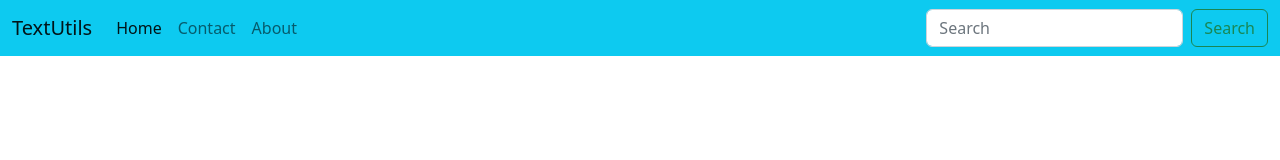
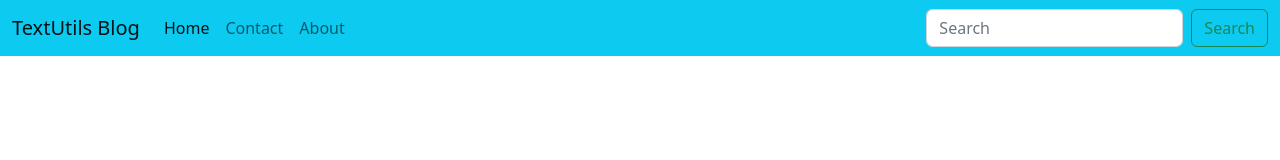
Before and after one commit to chaitanya-lohar/TextUtils, a React (Create React App) app: page / in a window 1280 px wide. Shown: the top 160 px of the page. Built offline with nearby package versions, Linux system fonts and the light colour scheme.

Commit message:
props update

```diff
--- a/src/App.js
+++ b/src/App.js
@@ -1,37 +1,12 @@
 
 import "./App.css";
+import Navbar from "./components/Navbar";
+
 
 function Demo() {
   return (
-    //<>this is jsx fragment
-    <>
-      <nav className="navbar navbar-expand-lg navbar-black bg-info">
-  <div className="container-fluid">
-    <a className="navbar-brand" href="/">TextUtils</a>
-    <button className="navbar-toggler" type="button" data-bs-toggle="collapse" data-bs-target="#navbarSupportedContent" aria-controls="navbarSupportedContent" aria-expanded="false" aria-label="Toggle navigation">
-      <span className="navbar-toggler-icon"></span>
-    </button>
-    <div className="collapse navbar-collapse" id="navbarSupportedContent">
-      <ul className="navbar-nav me-auto mb-2 mb-lg-0">
-        <li className="nav-item">
-          <a className="nav-link active" aria-current="page" href="/">Home</a>
-        </li>
-        <li className="nav-item">
-          <a className="nav-link" href="/">Contact</a>
-        </li>
-        <li className="nav-item">
-          <a className="nav-link" href="/">About</a>
-        </li>
+<Navbar title="TextUtils Blog" homeText="Home" aboutText="About" contactText="Contact"  />
 
-      </ul>
-      <form className="d-flex" role="search">
-        <input className="form-control me-2" type="search" placeholder="Search" aria-label="Search"/>
-        <button className="btn btn-outline-success" type="submit">Search</button>
-      </form>
-    </div>
-  </div>
-</nav>
-    </>
   );
 }
 
--- /dev/null
+++ b/src/components/Navbar.js
@@ -0,0 +1,50 @@
+
+
+import React from 'react'
+import PropTypes from 'prop-types'
+export default function Navbar(props) {
+  return (
+    <nav className="navbar navbar-expand-lg navbar-black bg-info">
+    <div className="container-fluid">
+      <a className="navbar-brand" href="/">{props.title}</a>
+      <button className="navbar-toggler" type="button" data-bs-toggle="collapse" data-bs-target="#navbarSupportedContent" aria-controls="navbarSupportedContent" aria-expanded="false" aria-label="Toggle navigation">
+        <span className="navbar-toggler-icon"></span>
+      </button>
+      <div className="collapse navbar-collapse" id="navbarSupportedContent">
+        <ul className="navbar-nav me-auto mb-2 mb-lg-0">
+          <li className="nav-item">
+            <a className="nav-link active" aria-current="page" href="/">{props.homeText}</a>
+          </li>
+          <li className="nav-item">
+            <a className="nav-link" href="/">{props.contactText}</a>
+          </li>
+          <li className="nav-item">
+            <a className="nav-link" href="/">{props.aboutText}</a>
+          </li>
+
+        </ul>
+        <form className="d-flex" role="search">
+          <input className="form-control me-2" type="search" placeholder="Search" aria-label="Search"/>
+          <button className="btn btn-outline-success" type="submit">Search</button>
+        </form>
+      </div>
+    </div>
+  </nav>
+  )
+}
+
+
+Navbar.propTypes={
+    title:PropTypes.string.isRequired,
+    aboutText:PropTypes.string.isRequired,
+    homeText:PropTypes.string.isRequired,
+    contactText:PropTypes.string.isRequired
+}
+
+Navbar.defaultProps={
+
+    title:"Set title text",
+    aboutText:"Set about text",
+    contactText:"Set contact text",
+    homeText:"Set home text"
+}
```
